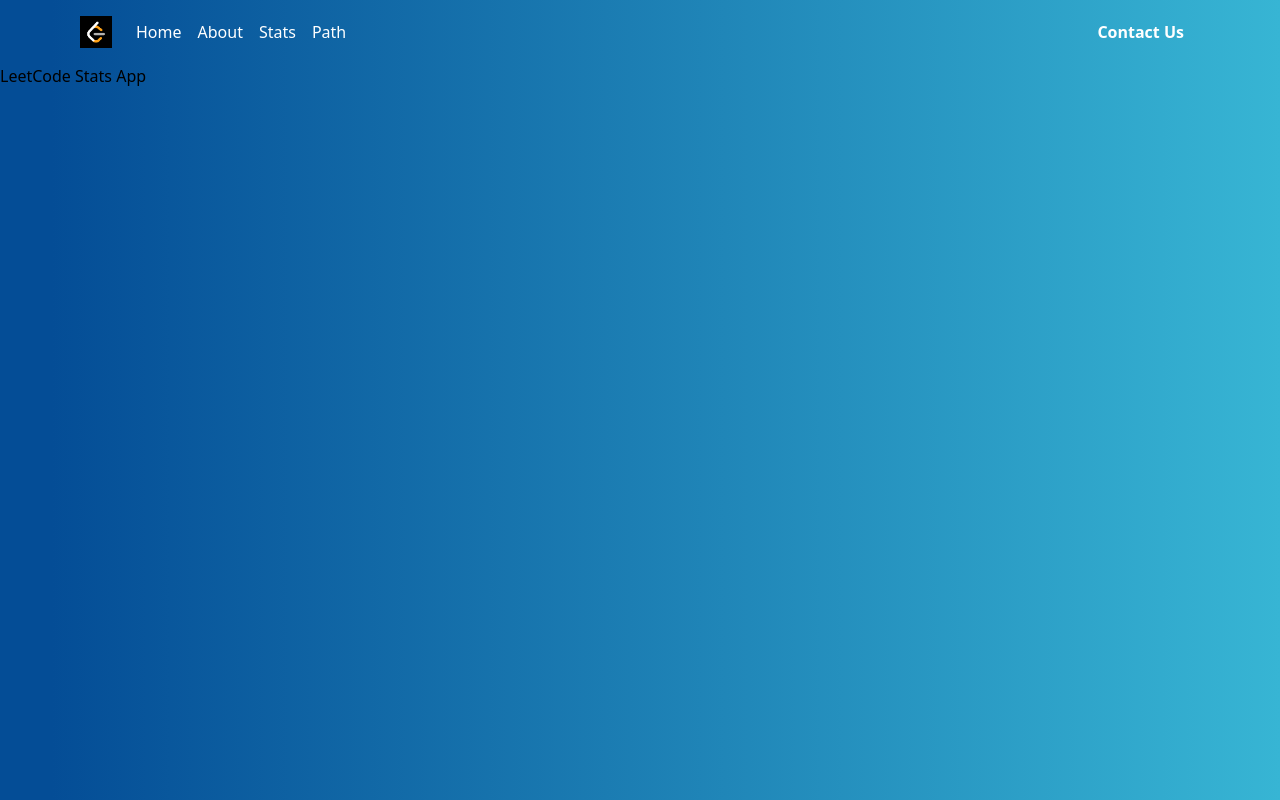
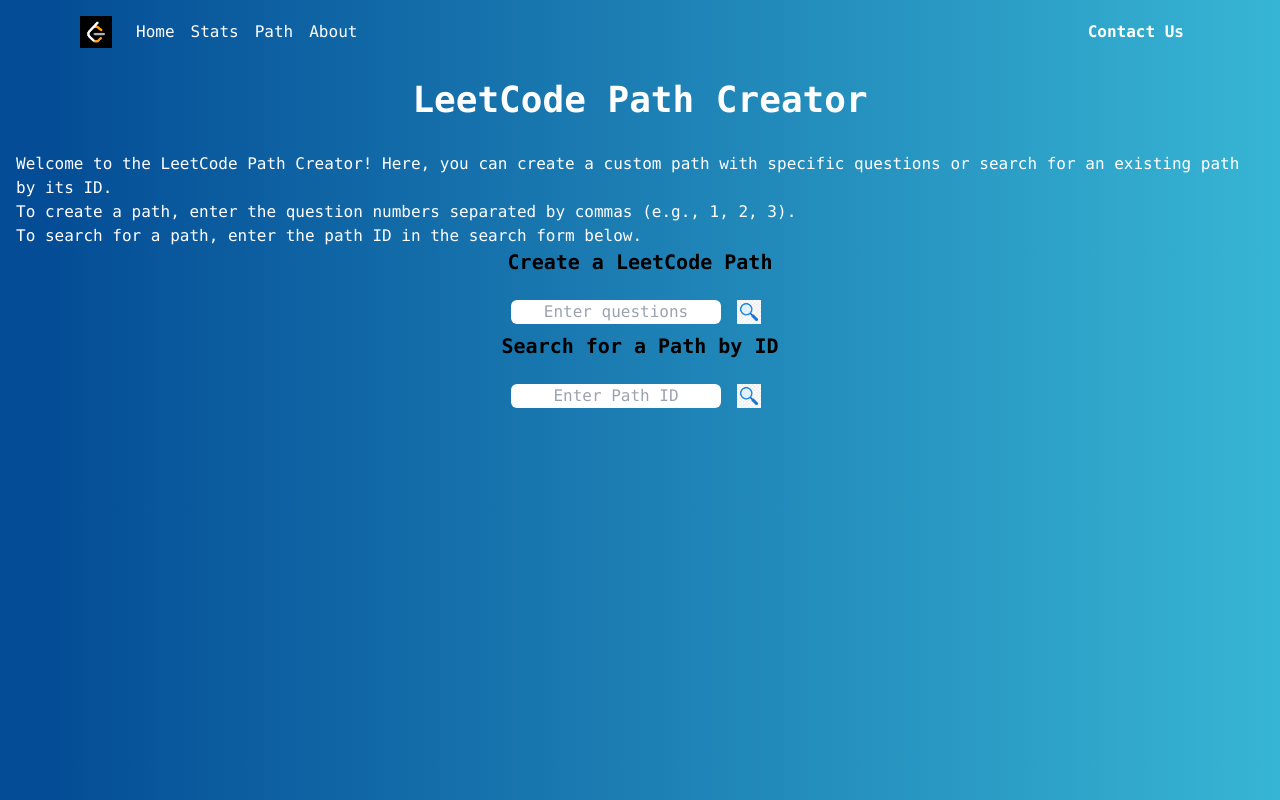
Before and after one commit to EdwardJiazhenTan/leettrack, a React (Create React App) app: page /path in a window 1280 px wide. Built offline with nearby package versions, Linux system fonts and the light colour scheme; the HTML template or start-up script is replaced by a standard one.

Commit message:
basic finish the front end

```diff
--- a/src/App.js
+++ b/src/App.js
@@ -14,9 +14,9 @@
         <Nav />
         <Routes>
           <Route path="/" element={<Home />} />
-          <Route path="/about" element={<About />} />
           <Route path="/stats" element={<Stats />} />
           <Route path="/path" element={<Path />} />
+          <Route path="/about" element={<About />} />
           <Route path= "/contact" element = {<Contact/>} />
           {/* Add more routes as needed */}
         </Routes>
--- a/src/components/About.jsx
+++ b/src/components/About.jsx
@@ -3,7 +3,7 @@
 const About = () => {
   return (
     <div className="p-4 md:p-8">
-      <h1 className="text-2xl md:text-4xl font-bold mb-4">About LeetCode Stats App</h1>
+      <h1 className="text-center text-2xl md:text-4xl font-bold mb-4">About LeetCode Stats App</h1>
       <p className="mb-2">
         This website is a project for CSC261 at the University of Rochester. It's designed to display
         users' LeetCode statistics in a visually appealing manner, aiding in the tracking of progress
--- a/src/components/Home.jsx
+++ b/src/components/Home.jsx
@@ -15,7 +15,7 @@
         </section>
 
         <section className="mb-8">
-          <h2 className="text-xl md:text-2xl font-bold mb-4">What does this web app do?</h2>
+          <h2 className="text-center text-xl md:text-2xl font-bold mb-4">What does this web app do?</h2>
           <p>
             This web application leverages the LeetCode Stats API to analyze your coding activity by
             simply entering your LeetCode username. Each LeetCode user has a distinct username, making
@@ -35,7 +35,7 @@
         </section>
 
         <section>
-          <h2 className="text-xl md:text-2xl font-bold mb-4">Get Started</h2>
+          <h2 className="text-center text-xl md:text-2xl font-bold mb-4">Get Started</h2>
           <p>
             Ready to dive into your LeetCode statistics and see how you stack up against others? Enter
             your username and start exploring your coding journey today. Together, we can make coding
--- a/src/components/Nav.jsx
+++ b/src/components/Nav.jsx
@@ -13,13 +13,13 @@
               <Link to="/" className="text-white hover:text-blue-500">Home</Link>
             </li>
             <li>
-              <Link to="/about" className="text-white hover:text-blue-500">About</Link>
-            </li>
-            <li>
               <Link to="/stats" className="text-white hover:text-blue-500">Stats</Link>
             </li>
             <li>
               <Link to="/path" className="text-white hover:text-blue-500">Path</Link>
+            </li>
+            <li>
+              <Link to="/about" className="text-white hover:text-blue-500">About</Link>
             </li>
             {/* Add more navigation links as needed */}
           </ul>
--- a/src/components/Path.jsx
+++ b/src/components/Path.jsx
@@ -1,9 +1,80 @@
-import React from "react";
+import React, { useState } from 'react';
+import searchIcon from '../assets/search.png'; // Make sure the path matches your file structure
 
 const Path = () => {
+  const [questionNumbers, setQuestionNumbers] = useState('');
+  const [pathID, setPathID] = useState('');
+  const [searchResult, setSearchResult] = useState(null);
+
+  const createPath = (e) => {
+    e.preventDefault();
+    console.log(`Creating path with question numbers: ${questionNumbers}`);
+    setQuestionNumbers('');
+  };
+
+  const searchPath = (e) => {
+    e.preventDefault();
+    console.log(`Searching for path with ID: ${pathID}`);
+    const mockPathDetails = `Details for path ${pathID}`;
+    setSearchResult(mockPathDetails);
+    setPathID('');
+  };
+
   return (
-   <div>
-     <h1>LeetCode Stats App</h1>
+    <div className="container mx-auto p-4">
+      <div className = "text-white ">
+        <h1 className="text-4xl font-bold text-center mb-8">LeetCode Path Creator</h1>
+        <p>
+          Welcome to the LeetCode Path Creator! Here, you can create a custom path with specific
+          questions or search for an existing path by its ID.
+          </p>
+        <p>
+          To create a path, enter the question numbers separated by commas (e.g., 1, 2, 3).
+          </p>
+         <p>
+          To search for a path, enter the path ID in the search form below.
+          </p>
+      </div>
+      <div className="flex flex-col items-center">
+        <h2 className="text-xl font-bold text-center mb-4">Create a LeetCode Path</h2>
+        <form onSubmit={createPath} className="flex items-center">
+          <input
+            type="text"
+            placeholder="Enter questions"
+            value={questionNumbers}
+            onChange={(e) => setQuestionNumbers(e.target.value)}
+            className="input input-bordered text-center rounded-md"
+          />
+          <button type="submit" className="btn flex items-center justify-center p-2 ml-2">
+            <img src={searchIcon} alt="Search" className="w-6 h-6" />
+          </button>
+        </form>
+      </div>
+
+      <div className="flex flex-col items-center">
+        <h2 className="text-xl font-bold text-center mb-4">Search for a Path by ID</h2>
+        <form onSubmit={searchPath} className="flex items-center">
+          <input
+            type="text"
+            placeholder="Enter Path ID"
+            value={pathID}
+            onChange={(e) => setPathID(e.target.value)}
+            className="input input-bordered text-center rounded-md"
+          />
+          <button type="submit" className="btn flex items-center justify-center p-2 ml-2">
+            <img src={searchIcon} alt="Search" className="w-6 h-6" />
+          </button>
+        </form>
+      </div>
+
+      {searchResult && (
+        <div className="mt-4 text-center">
+          <p>Search Result:</p>
+          <div className="p-4 mt-2 border rounded">
+            {searchResult}
+          </div>
+        </div>
+      )}
     </div>
   );
 };
--- a/src/index.css
+++ b/src/index.css
@@ -11,6 +11,7 @@
 body {
   background: rgb(4,77,150);
   background: linear-gradient(90deg, rgba(4,77,150,1) 4%, rgba(55,181,212,1) 100%);
+  font-family: ui-monospace, SFMono-Regular, Menlo, Monaco, Consolas, "Liberation Mono", "Courier New", monospace;
 }
 
 .navContainer {
```
Also changed, not shown: src/assets/search.png (added).
